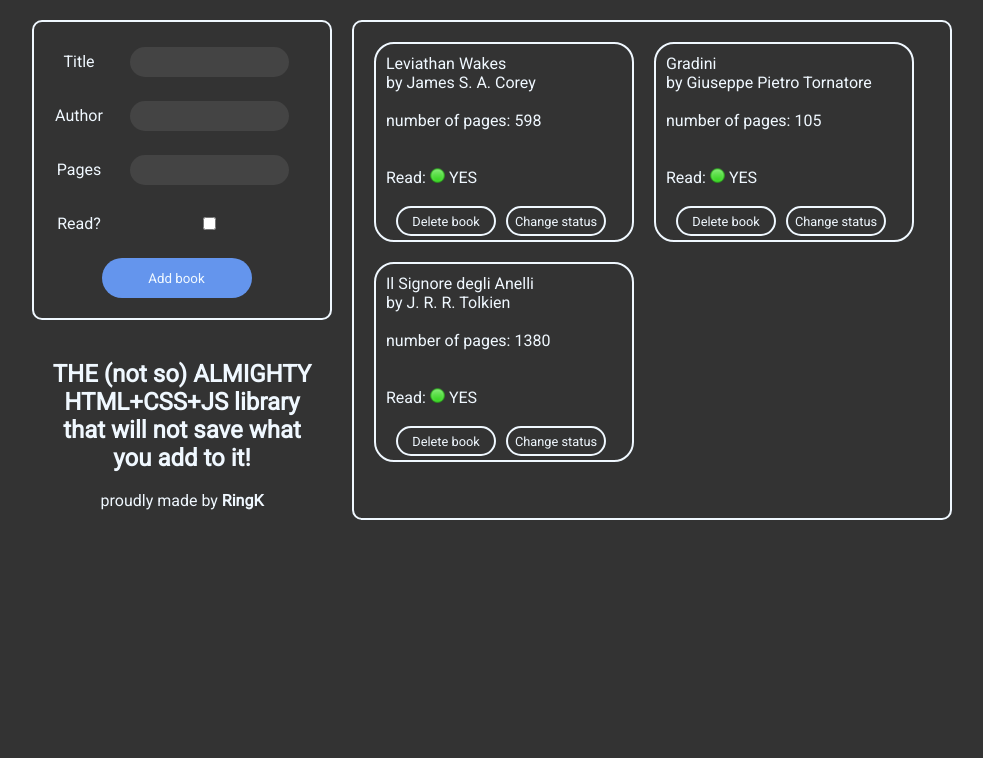
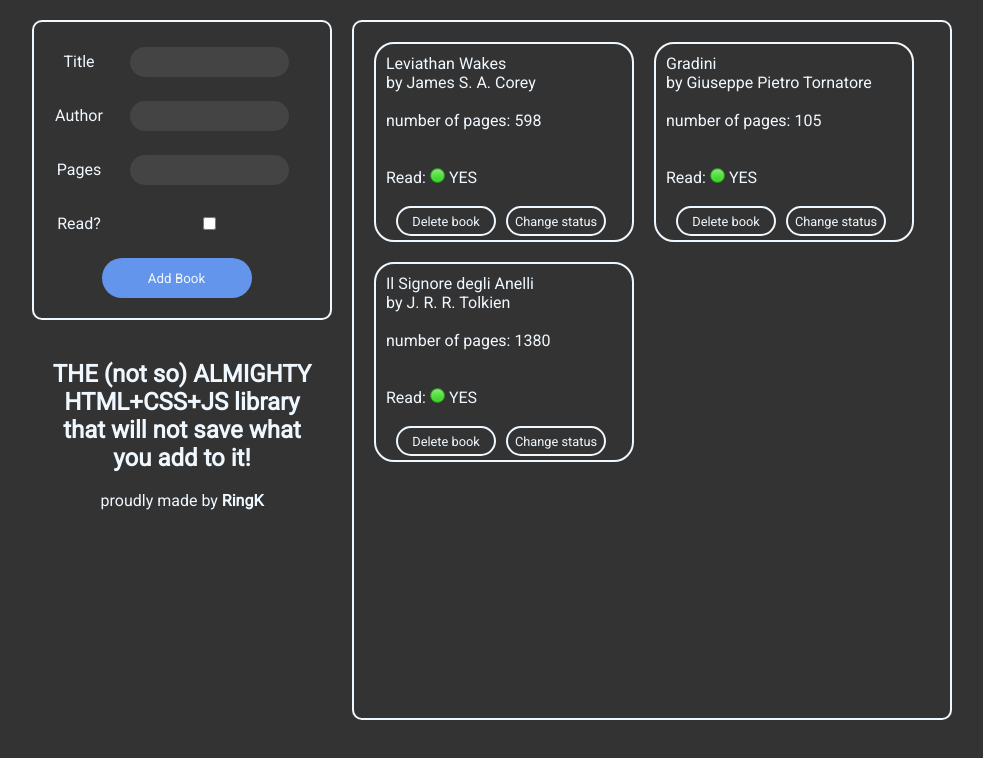
Before and after one commit to RingK27/Library, a plain HTML site: page index.html in a window 1280 px wide. Shown: the whole page, without its empty margins (148-1131 px from the left). Drawn offline with Linux system fonts and the light colour scheme.

Commit message:
Finalized the project

```diff
--- a/index.html
+++ b/index.html
@@ -13,7 +13,7 @@
 <body>
     <main class="wrapper">
         <section class="sidebar">
-                <form class="book-input contains">
+                <form class="book-input contains" onsubmit="addBookToLibrary();return false">
                     <label for="btitle">Title</label>
                     <input class="input" type="text" id="btitle" name="btitle" required>
                     <label for="bauth">Author</label>
@@ -22,7 +22,7 @@
                     <input class="input" type="number" id="bpages" name="bpages" required>
                     <label for="read">Read?</label>
                     <input type="checkbox" id="bread" name="bread" value="yes">
-                    <button id="addBtn">Add book</button>
+                    <input type="submit" value="Add Book" id="addBtn">
                 </form>
             <div class="welcome">
                 <p id="welcome-text"><h2>THE (not so) ALMIGHTY HTML+CSS+JS library that will not save what you add to it!</h2><br> proudly made by <strong>RingK</strong></p>
--- a/scripts.js
+++ b/scripts.js
@@ -1,10 +1,10 @@
 let myLibrary = new Array();
-let addBtn = document.getElementById("addBtn");
+let Btn = document.getElementById("addBtn");
 let btitle = document.getElementById("btitle");
 let bauth = document.getElementById("bauth");
 let bpages = document.getElementById("bpages");
 
-addBtn.addEventListener("click", addBookToLibrary);
+//addBtn.addEventListener("click", addBookToLibrary);
 
 function book(title, author, pages, isRead, iNumber) {
     this.title = title;
--- a/styles.css
+++ b/styles.css
@@ -63,7 +63,7 @@ input {
 }
 .book-display {
     width: 600px;
-    height: 500px;
+    height: 700px;
     padding: 20px;
     line-height: 1fr;
     justify-items: center;
```
